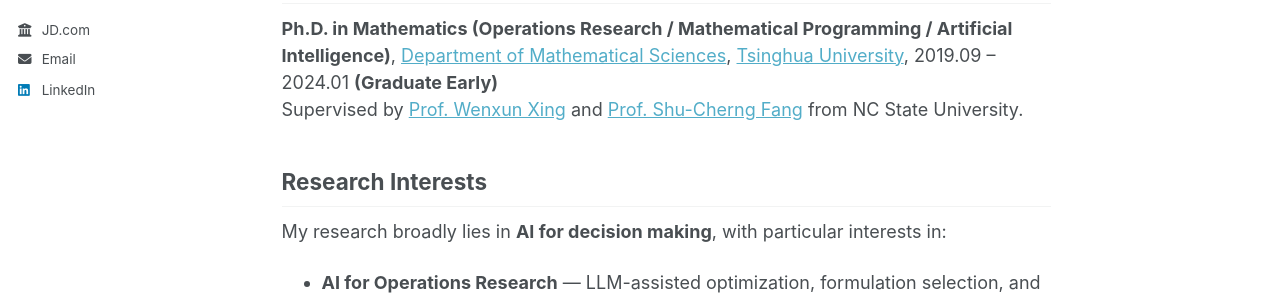
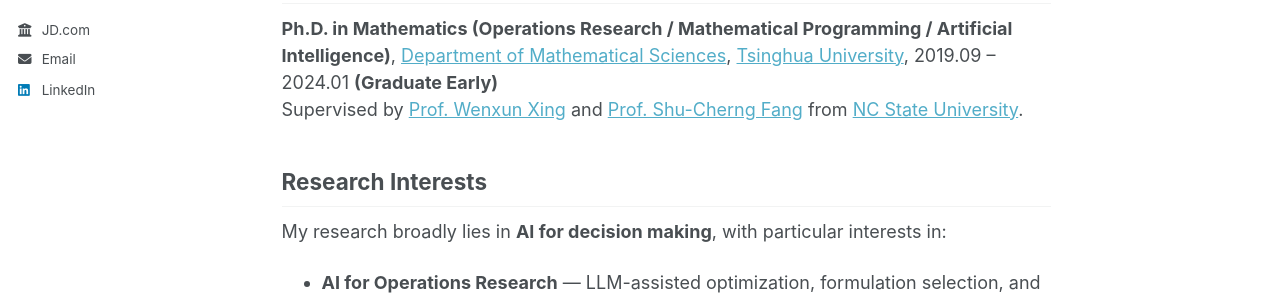
Before and after one commit to JintaoXuMath/JintaoXuMath.github.io, a Jekyll site: the page built from _pages/about.md, in a window 1280 px wide and 900 px high, scrolled down 887 px. Shown: the part 161-456 px from the top of the window. Built offline with Jekyll 4.4.1, drawn with Linux system fonts in a browser that asks for light colours; part of the change alters nothing that is shown.

```diff
--- a/_pages/about.md
+++ b/_pages/about.md
@@ -30,7 +30,7 @@ Before joining JD.com, I was a Postdoctoral Fellow in the [Department of Applied
 ## Education
 
 **Ph.D. in Mathematics (Operations Research / Mathematical Programming / Artificial Intelligence)**, [Department of Mathematical Sciences](https://math.tsinghua.edu.cn/mathen/), [Tsinghua University](https://www.tsinghua.edu.cn/en/), 2019.09 – 2024.01 **(Graduate Early)**
-Supervised by [Prof. Wenxun Xing](https://www.genealogy.math.ndsu.nodak.edu/id.php?id=182440) and [Prof. Shu-Cherng Fang](https://ise.ncsu.edu/people/fang/) from NC State University.
+Supervised by [Prof. Wenxun Xing](https://www.genealogy.math.ndsu.nodak.edu/id.php?id=182440) and [Prof. Shu-Cherng Fang](https://ise.ncsu.edu/people/fang/) from [NC State University](https://www.ncsu.edu/).
 
 
 ## Research Interests
```
